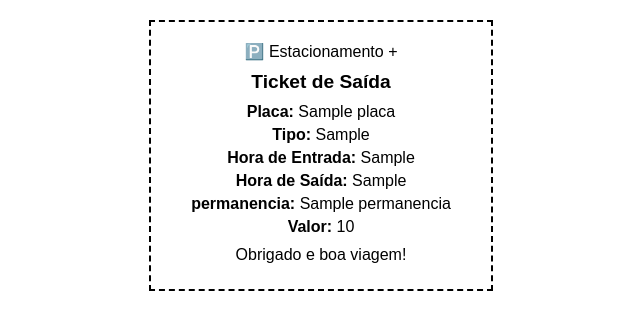
After one commit to Anderson-tertuliano-dev/Projeto-Estacionamento-02, a Flask app: template templates/ticket_saida.html in a window 1280 px wide. The commit adds this page. Shown: the top 330 px of the page, without its empty margins (319-959 px from the left). Run offline with Flask 3, Linux system fonts and the light colour scheme; the template is opened without the code that fills it: most values are stand-ins (such as "Sample title", 1, 10 or a date in 2020).

Commit message:
Adicionado a logica de impressão dos tickets entrada e saída

```diff
--- a/app.py
+++ b/app.py
@@ -2,6 +2,7 @@ import sqlite3
 from flask import Flask, render_template, request, redirect, url_for, flash, get_flashed_messages
 from datetime import datetime
 import re
+from utils import get_info_estacionamento, calcular_valor_e_permanencia, ticket_entrada, ticket_saida
 app = Flask(__name__)
 app.secret_key = "chave_secreta"
 
@@ -40,64 +41,37 @@ def registrar_entrada():
                             "INSERT INTO veiculos (placa, veiculos, hora_entrada) VALUES (?, ?, ?)",
                             (placa, veiculos, hora_entrada))
                         flash(f"Veículo {placa} registrado ", "success")
-                        return redirect(url_for("registrar_entrada"))
+                        return redirect(url_for("exibir_ticket", placa=placa))
 
             except sqlite3.IntegrityError:
                 flash("A placa {placa} já está registrada! (conflito)", "erro")
             except Exception as e:
                 flash("Erro ao registrar: {e}", "erro")
 
-    with sqlite3.connect("estacionamento.db") as conexao:
-            cursor = conexao.cursor()
-            cursor.execute("""
-            SELECT placa, veiculos, hora_entrada, hora_saida, permanencia, valor
-            FROM historico
-            WHERE hora_saida IS NOT NULL
-            ORDER BY id DESC
-            LIMIT 10
-            """)
-            registro = cursor.fetchall()
+    registro, vagas_totais, vagas_ocupadas, vagas_disponiveis, faturamento = get_info_estacionamento()
 
-    with sqlite3.connect("estacionamento.db") as conexao:
-        cursor = conexao.cursor()
-        vagas_totais = 50
-        cursor.execute("SELECT COUNT(*) FROM veiculos")
-        vagas_ocupadas = cursor.fetchone()[0]
-        vagas_disponiveis = vagas_totais - vagas_ocupadas
-
-        cursor.execute("SELECT SUM(valor) FROM historico")
-        faturamento = cursor.fetchone()[0] or 0
-        faturamento = float(faturamento)
-
-
-    return render_template("index.html", registro=registro, resultado=None, mostrar_resultado=False,vagas_totais=vagas_totais,vagas_ocupadas=vagas_ocupadas,vagas_disponiveis=vagas_disponiveis,faturamento=faturamento)
-
-
+    return render_template("index.html", registro=registro, resultado=None, mostrar_resultado=False, vagas_totais=vagas_totais, vagas_ocupadas=vagas_ocupadas, vagas_disponiveis=vagas_disponiveis, faturamento=faturamento)
 
 
 @app.route("/buscar", methods=["GET", "POST"])
 def buscar_placa():
     placa = request.form.get("placa_buscar", "").strip().upper()
     resultado = None
-    mostrar_resultado = True
+    msg_busca = None
 
     if placa:
         with sqlite3.connect("estacionamento.db") as conexao:
             cursor = conexao.cursor()
             cursor.execute(
-                "SELECT placa, hora_entrada FROM veiculos WHERE placa = ?", (
+                "SELECT placa, veiculos, hora_entrada FROM veiculos WHERE placa = ?", (
                     placa,)
             )
+
             registro_busca = cursor.fetchone()
             if registro_busca:
-                hora_entrada = datetime.strptime(
-                    registro_busca[1], "%Y-%m-%d %H:%M:%S")
                 agora = datetime.now()
-                delta = agora - hora_entrada
-                horas = delta.seconds // 3600
-                minutos = (delta.seconds % 3600) // 60
-                permanencia = f"{horas}h {minutos}min"
-                valor = 12 + (horas * 8)
+                valor, permanencia, hora_entrada, hora_saida = calcular_valor_e_permanencia(
+                    registro_busca)
                 resultado = {
                     "placa": registro_busca[0],
                     "entrada": hora_entrada.strftime("%H:%M"),
@@ -105,29 +79,16 @@ def buscar_placa():
                     "permanencia": permanencia,
                     "valor": float(valor)
                 }
+            else:
+                msg_busca =f"Nenhum veículo encontrado para a placa <span style='color:red'>{placa}</span>"
+    else:
+        msg_busca="Informe a placa do veículo!"
 
 
-    with sqlite3.connect("estacionamento.db") as conexao:
-        cursor = conexao.cursor()
-        cursor.execute("""
-            SELECT placa, veiculos, hora_entrada, hora_saida, permanencia, valor
-            FROM historico
-            WHERE hora_saida IS NOT NULL
-            ORDER BY id DESC
-            LIMIT 10
-        """)
-        registro = cursor.fetchall()
+    registro, vagas_totais, vagas_ocupadas, vagas_disponiveis, faturamento = get_info_estacionamento()
 
-    with sqlite3.connect("estacionamento.db") as conexao:
-        cursor = conexao.cursor()
-        cursor.execute("SELECT SUM(valor) FROM historico")
-        faturamento = cursor.fetchone()[0] or 0
-        faturamento = float(faturamento)
+    return render_template("index.html", registro=registro, resultado=resultado, msg_busca=msg_busca, mostrar_resultado=True, vagas_totais=vagas_totais, vagas_ocupadas=vagas_ocupadas, vagas_disponiveis=vagas_disponiveis, faturamento=faturamento)
 
-
-
-
-    return render_template("index.html", registro=registro, resultado=resultado, mostrar_resultado=mostrar_resultado, faturamento=faturamento)
 
 @app.route("/finalizar", methods=["POST"])
 def finalizar():
@@ -142,49 +103,12 @@ def finalizar():
             registro = cursor.fetchone()
 
             if registro:
-                hora_entrada = datetime.strptime(
-                    registro[2], "%Y-%m-%d %H:%M:%S")
-                hora_saida = datetime.now()
-                delta = hora_saida - hora_entrada
-                total_segundos = delta.total_seconds()
-                horas = int(total_segundos // 3600)
-                minutos = int((total_segundos % 3600) // 60)
-                if horas:
-                    permanencia = f"{horas} h {minutos} min"
-                else:
-                    permanencia = f"{minutos} min"
-                total_horas_inteiras = int(total_segundos // 3600)
-                if total_segundos % 3600 > 0:
-                    total_horas_inteiras += 1
-
-                tipo_veiculo = registro[1].lower()
-                valor = 0
-                if tipo_veiculo == "moto":
-                    valor = total_horas_inteiras * 5
-                else:
-                    if total_horas_inteiras <= 1:
-                        valor = 12
-                    elif total_horas_inteiras < 24:
-                        if hora_entrada.hour < 6 or hora_saida.hour > 18:
-                            valor = 30
-                        else:
-                            valor = 12 + (total_horas_inteiras - 1) * 8
-                    else:
-                        dias = total_horas_inteiras // 24
-                        horas_restantes = total_horas_inteiras % 24
-                        valor = dias * 55
-                        if horas_restantes <= 1:
-                            valor += 12
-                        elif horas_restantes > 1:
-                            valor += 12 + (horas_restantes - 1) * 8
-                        if horas_restantes >= 24:
-                            valor = (dias + 1) * 55
-
+                valor, permanencia, hora_entrada, hora_saida = calcular_valor_e_permanencia(
+                    registro)
 
             cursor.execute(
                 "INSERT INTO historico (placa, veiculos, hora_entrada, hora_saida, permanencia, valor) VALUES (?, ?, ?, ?, ?, ?)",
                 (
-
                     registro[0],
                     registro[1],
                     registro[2],
@@ -196,11 +120,24 @@ def finalizar():
             cursor.execute(
                 "DELETE FROM veiculos WHERE placa = ?", (placa,)
             )
-            conexao.commit()
+            return redirect(url_for("exibir_ticket_saida", placa=placa))
+
 
     return redirect(url_for("registrar_entrada"))
 
+@app.route("/ticket/<placa>")
+def exibir_ticket(placa):
+    placa, tipo_veiculo, hora_entrada, qr_code = ticket_entrada(placa)
+    if not placa:
+        return "Veículo não encontrado", 404
+    return render_template("ticket.html", placa=placa, tipo_veiculo=tipo_veiculo, hora_entrada=hora_entrada, qr_code=qr_code)
 
+@app.route("/ticket_saida/<placa>")
+def exibir_ticket_saida(placa):
+    placa, tipo_veiculo, hora_entrada, hora_saida, permanencia, valor = ticket_saida(placa)
+    if not placa:
+        return None
+    return render_template("ticket_saida.html", placa=placa, tipo_veiculo=tipo_veiculo, hora_entrada=hora_entrada, hora_saida=hora_saida, permanencia=permanencia, valor=valor)
 
 if __name__ == "__main__":
     app.run(debug=True)
--- /dev/null
+++ b/templates/ticket_saida.html
@@ -0,0 +1,55 @@
+<!DOCTYPE html>
+<html lang="pt-BR">
+<head>
+    <meta charset="UTF-8">
+    <title>Ticket de Saída</title>
+    <style>
+        body {
+            font-family: Arial, sans-serif;
+            text-align: center;
+            margin: 20px;
+        }
+        .ticket {
+            border: 2px dashed #000;
+            padding: 20px;
+            width: 300px;
+            margin: auto;
+        }
+        .ticket h1 {
+            margin: 10px 0;
+            font-size: 1.2em;
+        }
+        .ticket p {
+            margin: 5px 0;
+        }
+        .qr-code {
+            margin-top: 15px;
+        }
+    </style>
+</head>
+<body onload="window.print()">
+
+    <div class="ticket">
+        <div class="logo">🅿️ Estacionamento +</div>
+        <h1>Ticket de Saída</h1>
+        <p><strong>Placa:</strong> {{ placa }}</p>
+        <p><strong>Tipo:</strong> {{ tipo_veiculo }}</p>
+        <p><strong>Hora de Entrada:</strong> {{ hora_entrada }}</p>
+        <p><strong>Hora de Saída:</strong> {{ hora_saida }}</p>
+        <p><strong>permanencia:</strong> {{ permanencia}}</p>
+        <p><strong>Valor:</strong> {{ valor }}</p>
+
+
+
+
+        <p style="margin-top: 10px;">Obrigado e boa viagem!</p>
+    </div>
+
+    <script>
+        // Redireciona automaticamente após impressão ou cancelamento
+        window.onafterprint = function() {
+            window.location.href = "{{ url_for('registrar_entrada') }}";
+        };
+    </script>
+</body>
+</html>
```
Also changed, not shown: static/index.css (+9 -2 lines), templates/index.html (+7 -7 lines), templates/ticket.html (added, +56 -0 lines), utils.py (added, +110 -0 lines).
